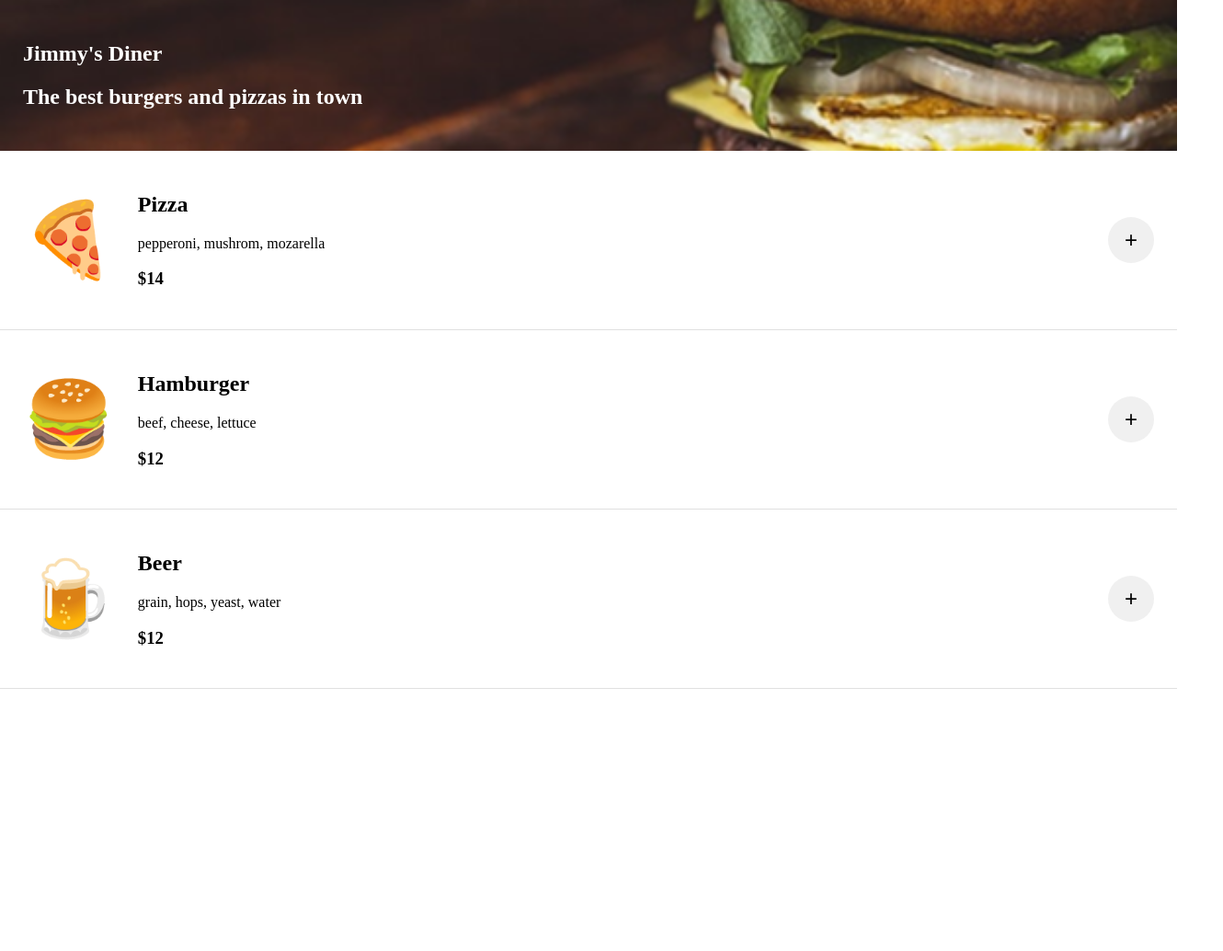
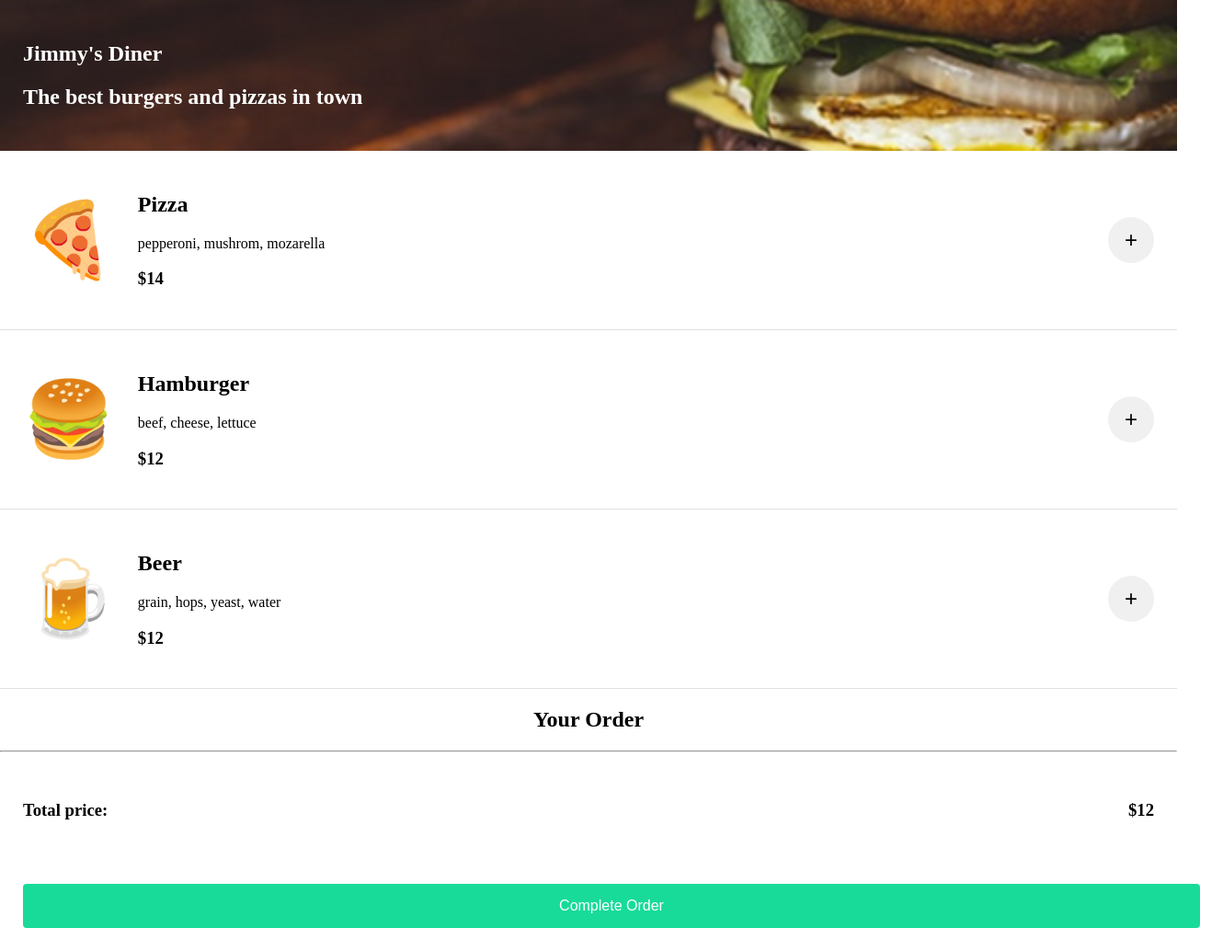
Before and after one commit to mubarratc/mobile-order-app-scrimba, a website built with Vite: page index.html in a window 1280 px wide. Shown: the whole page at 92% size, 1330 px wide, since content can reach past the window. Before the commit the page ends 800 px from the top, so only its background shows below. Built offline with nearby package versions, Linux system fonts and the light colour scheme.

Commit message:
additional html

```diff
--- a/index.css
+++ b/index.css
@@ -36,3 +36,25 @@ body {
   font-size: 24px;
   cursor: pointer;
 }
+
+.cart {
+  text-align: center;
+}
+
+.total {
+  display: flex;
+  justify-content: space-between;
+  padding: 25px;
+}
+
+.complete-order {
+  background-color: #18DB99;
+  color: white;
+  border: none;
+  border-radius: 4px;
+  padding: 15px;
+  cursor: pointer;
+  font-size: 16px;
+  width: 100%;
+  margin: 25px;
+}
--- a/index.html
+++ b/index.html
@@ -9,6 +9,16 @@
          <h2>The best burgers and pizzas in town</h2>
       </section>
       <section class="menu" id="menu"></section>
-      <section class="cart"></section>
+      <section class="cart" id="cart">
+         <h2>Your Order</h2>
+         <hr />
+         <div class="total">
+            <h3>Total price:</h3>
+            <h3>$12</h3>
+         </div>
+         <div class="confirmation-button">
+            <button class="complete-order">Complete Order</button>
+         </div>
+      </section>
    </body>
 </html>
--- a/index.js
+++ b/index.js
@@ -21,14 +21,27 @@ function getMenuHtml() {
             </div>
             <button class="menu-item-add" data-id="${item.id}">+</button>
         </div>`;
-
-        let cartItem = document.querySelector(`[data-id="${item.id}"]`);
-        console.log(cartItem);
     });
     return menuHtml;
 }
 
 menu.innerHTML = getMenuHtml();
+menu.addEventListener("click", function (e) {
+    if (e.target.dataset.id) {
+        const id = e.target.dataset.id;
+        console.log(id);
+    }
+});
+
+function addItemToCart(id) {}
+
+`
+<h1>Your Order</h1>
+<div class="cart-item">
+    <div class="cart-item-name">${item.name}</div>
+</div>
+<hr>
+<div class="total"></div>`
 
 // add item to cart
 // update cart total
```
